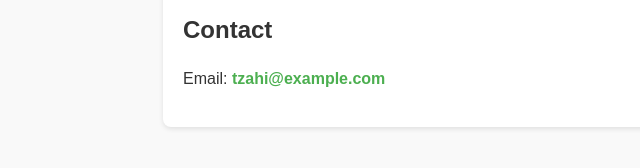
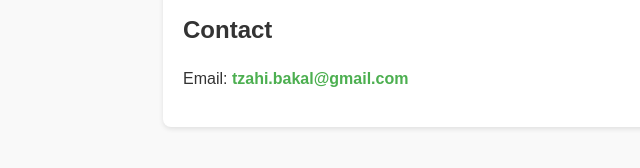
Before and after one commit to audiblemaple/Data-acquisition-course, a plain HTML site: page tzahi.html in a window 1280 px wide. Shown: the part 608-776 px from the top of the page, 57-697 px from the left. Drawn offline with Linux system fonts and the light colour scheme.

Commit message:
Mail is fixed

```diff
--- a/tzahi.html
+++ b/tzahi.html
@@ -50,7 +50,7 @@
     </section>
     <section id="contact">
         <h2>Contact</h2>
-        <p>Email: <a href="mailto:tzahi@example.com">tzahi@example.com</a></p>
+        <p>Email: <a href="mailto:tzahi.bakal@gmail.com">tzahi.bakal@gmail.com</a></p>
     </section>
 </main>
 </body>
```
